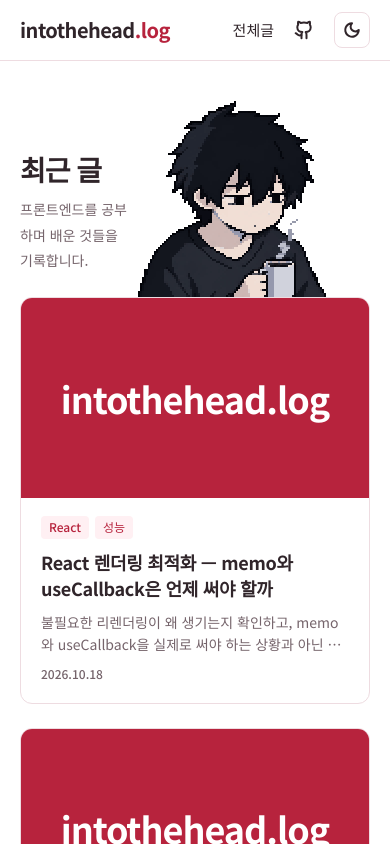
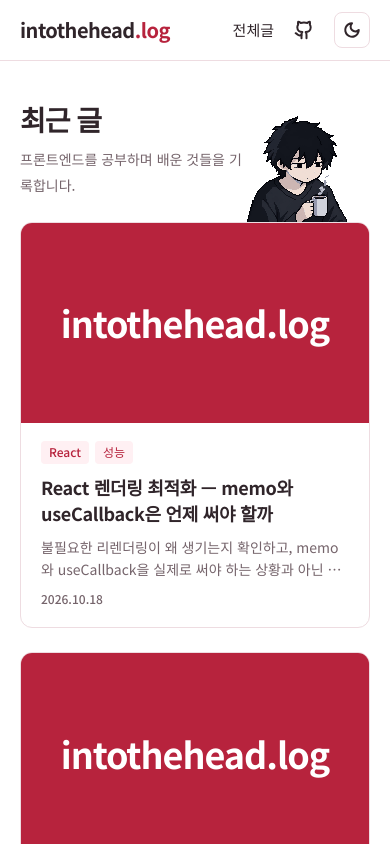
Before and after one commit to intothehead/intothehead.log, a Next.js app: page / in a window 390 px wide. Shown: the top 844 px of the page. Built offline with nearby package versions, Linux system fonts and the light colour scheme.

Commit message:
휴대폰에서 도트 그림을 1배 크기로

```diff
--- a/app/page.module.css
+++ b/app/page.module.css
@@ -89,9 +89,23 @@
 .gif {
   image-rendering: pixelated;
   margin-bottom: -40px;
-  margin-right: 10px
+  margin-right: 10px;
 }
 
-.Night {display: none;}
-[data-theme="dark"] .Day {display: none;}
-[data-theme="dark"] .Night {display: block;}
+@media (max-width: 640px) {
+  .gif {
+    width: 113px;
+    height: 106px;
+    margin-bottom: -24px;
+  }
+}
+
+.Night {
+  display: none;
+}
+[data-theme="dark"] .Day {
+  display: none;
+}
+[data-theme="dark"] .Night {
+  display: block;
+}
```
